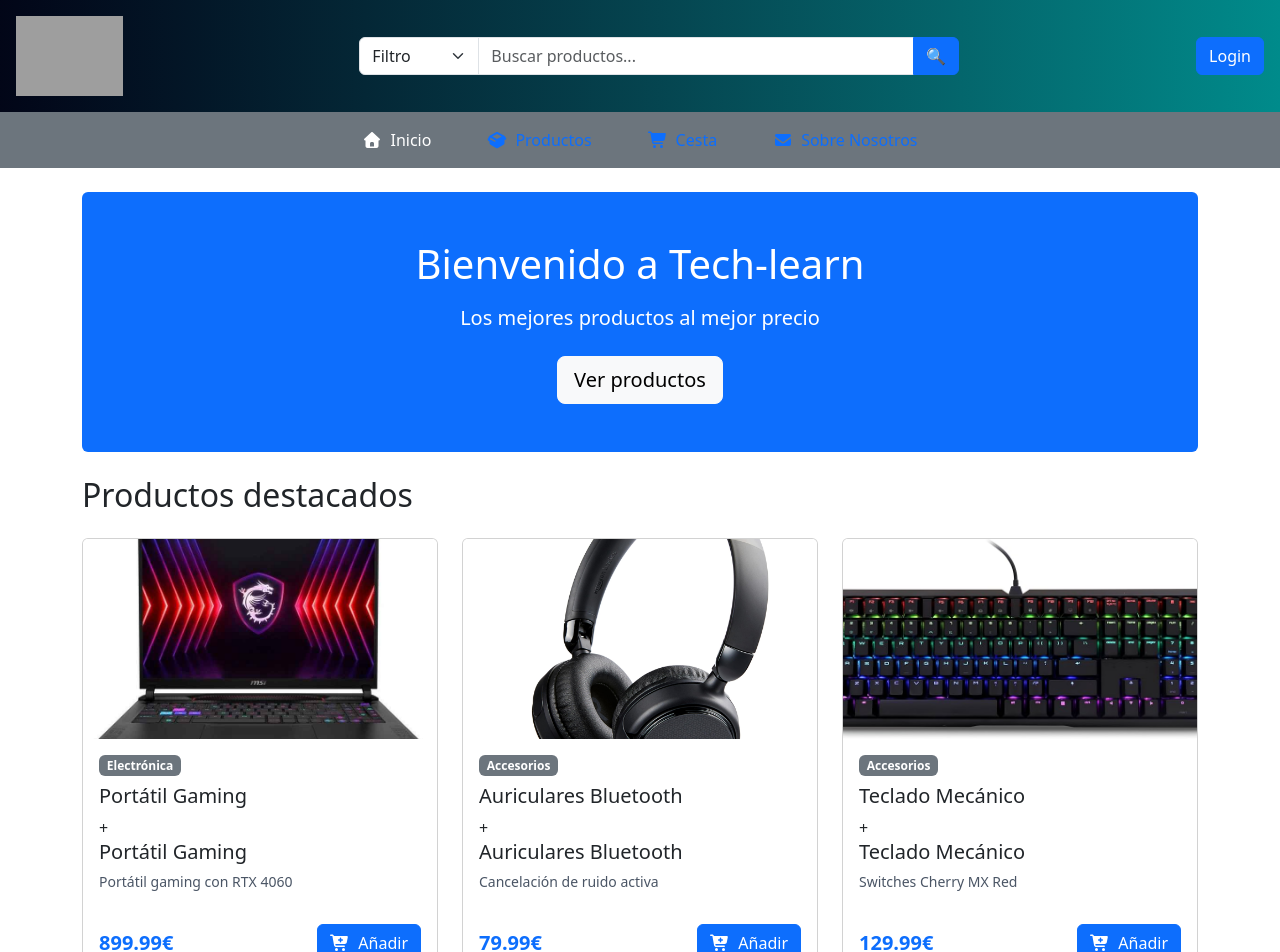
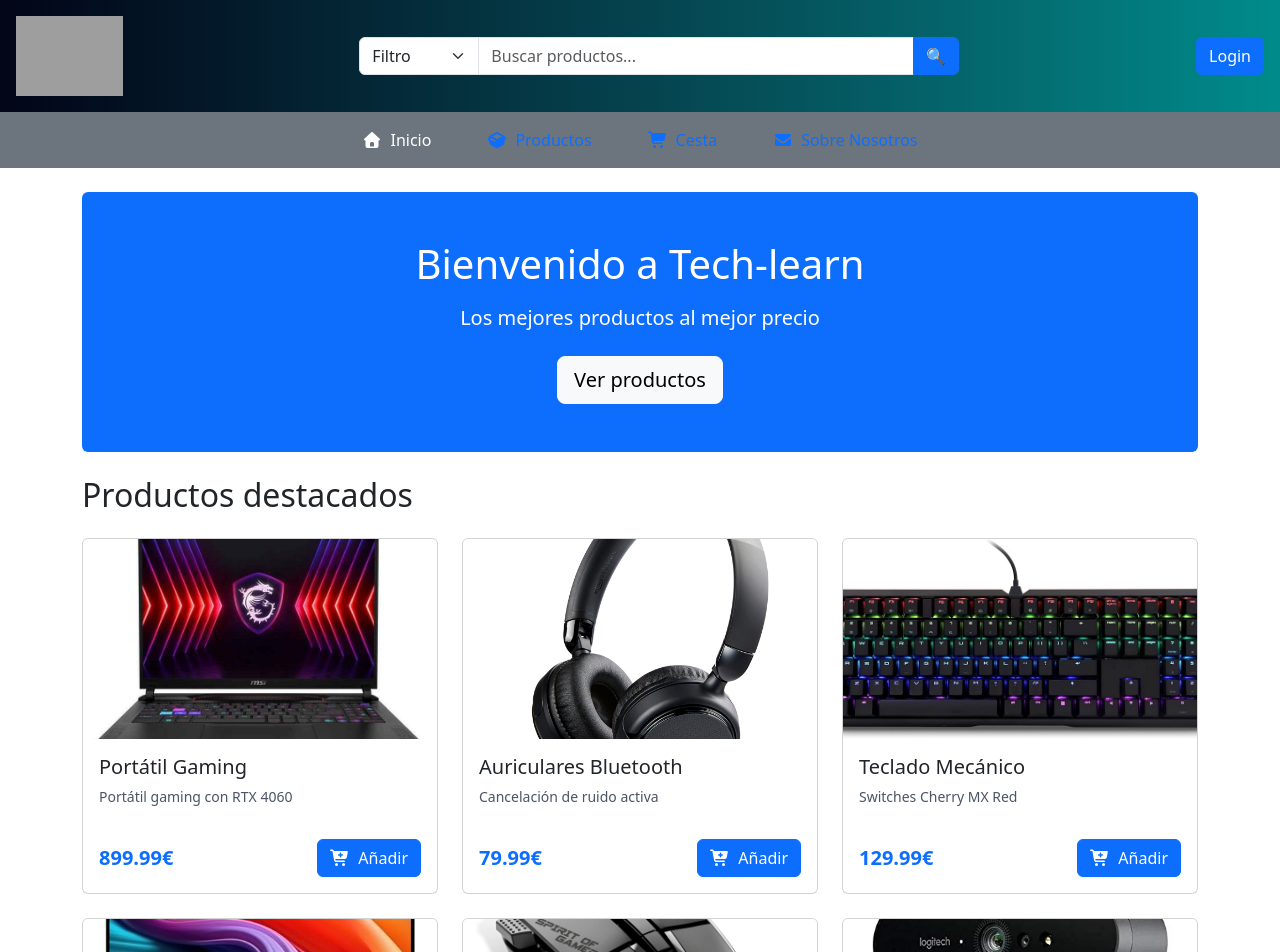
Before and after one commit to DavidCorredorMiguel/proyectogrupo2, a React (Vite) app in the folder tech_learn/: page / in a window 1280 px wide. Shown: the top 952 px of the page. Built offline with nearby package versions, Linux system fonts and the light colour scheme; grey boxes are pictures that could not be loaded.

Commit message:
Update ProductCard.jsx

```diff
--- a/tech_learn/src/components/ProductCard.jsx
+++ b/tech_learn/src/components/ProductCard.jsx
@@ -10,8 +10,6 @@ const ProductCard = ({ product, onAddToCart  }) => {
           className="card-img-top object-cover" style={{ height: "200px" }} />
       </Link>
       <div className="card-body d-flex flex-column">
-        <span className="badge bg-secondary mb-2 w-fit">{product.category}</span>
-        <h5 className="card-title font-semibold">{product.name}</h5>+
         <Link to={`/producto/${product.id}`} className="text-decoration-none text-dark">
           <h5 className="card-title font-semibold">{product.name}</h5>
         </Link>
```
